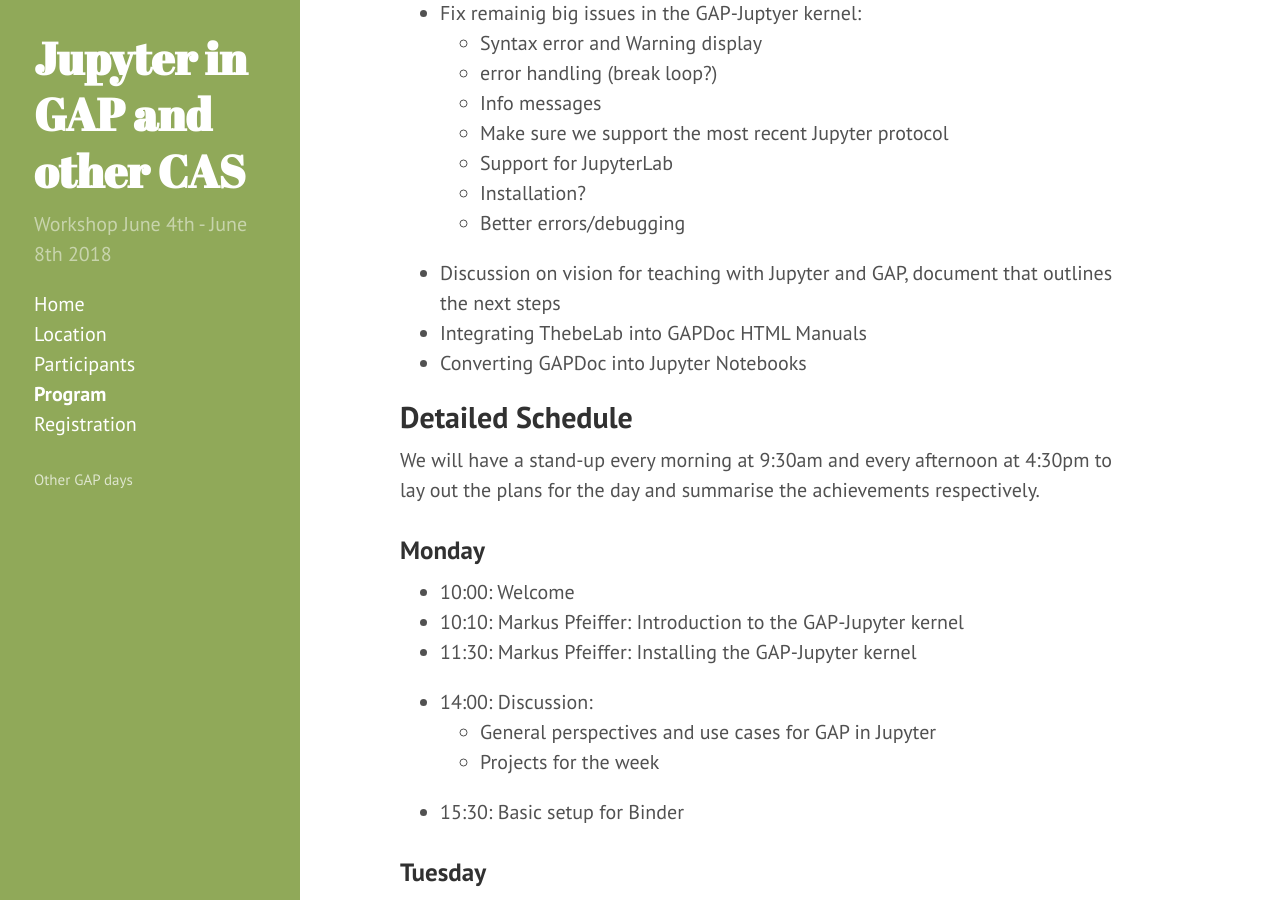
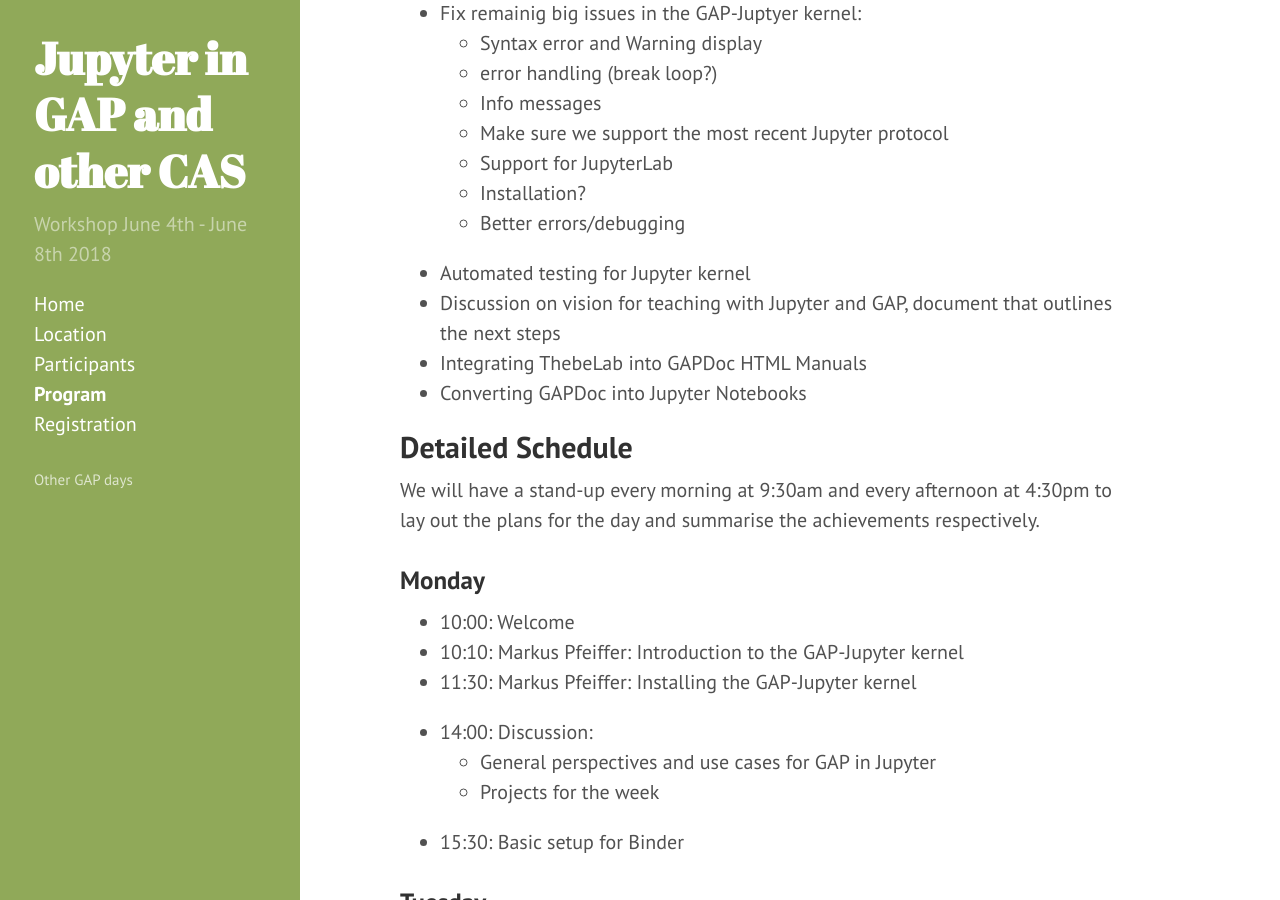
Before and after one commit to gapdays/gap-jupyter-days2018, a Jekyll site: the page built from program.md, in a window 1280 px wide and 900 px high, scrolled down 451 px. Built offline with Jekyll 4.4.1, drawn with Linux system fonts in a browser that asks for light colours.

Commit message:
Update program.md

```diff
--- a/program.md
+++ b/program.md
@@ -21,6 +21,7 @@ title: Program
     * Support for JupyterLab
     * Installation?
     * Better errors/debugging
+* Automated testing for Jupyter kernel
 * Discussion on vision for teaching with Jupyter and GAP, document that outlines the next steps
 * Integrating ThebeLab into GAPDoc HTML Manuals
 * Converting GAPDoc into Jupyter Notebooks
```
